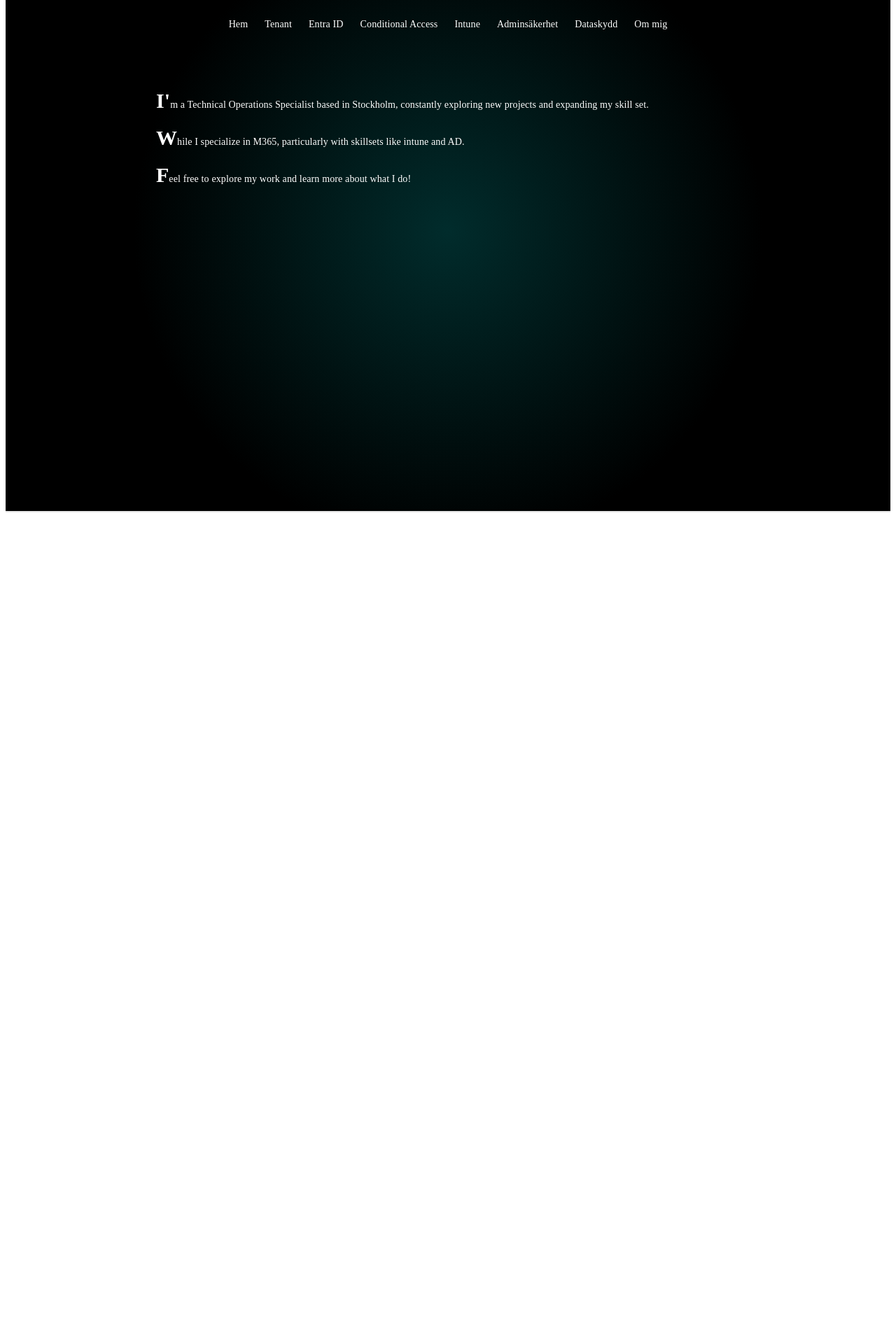
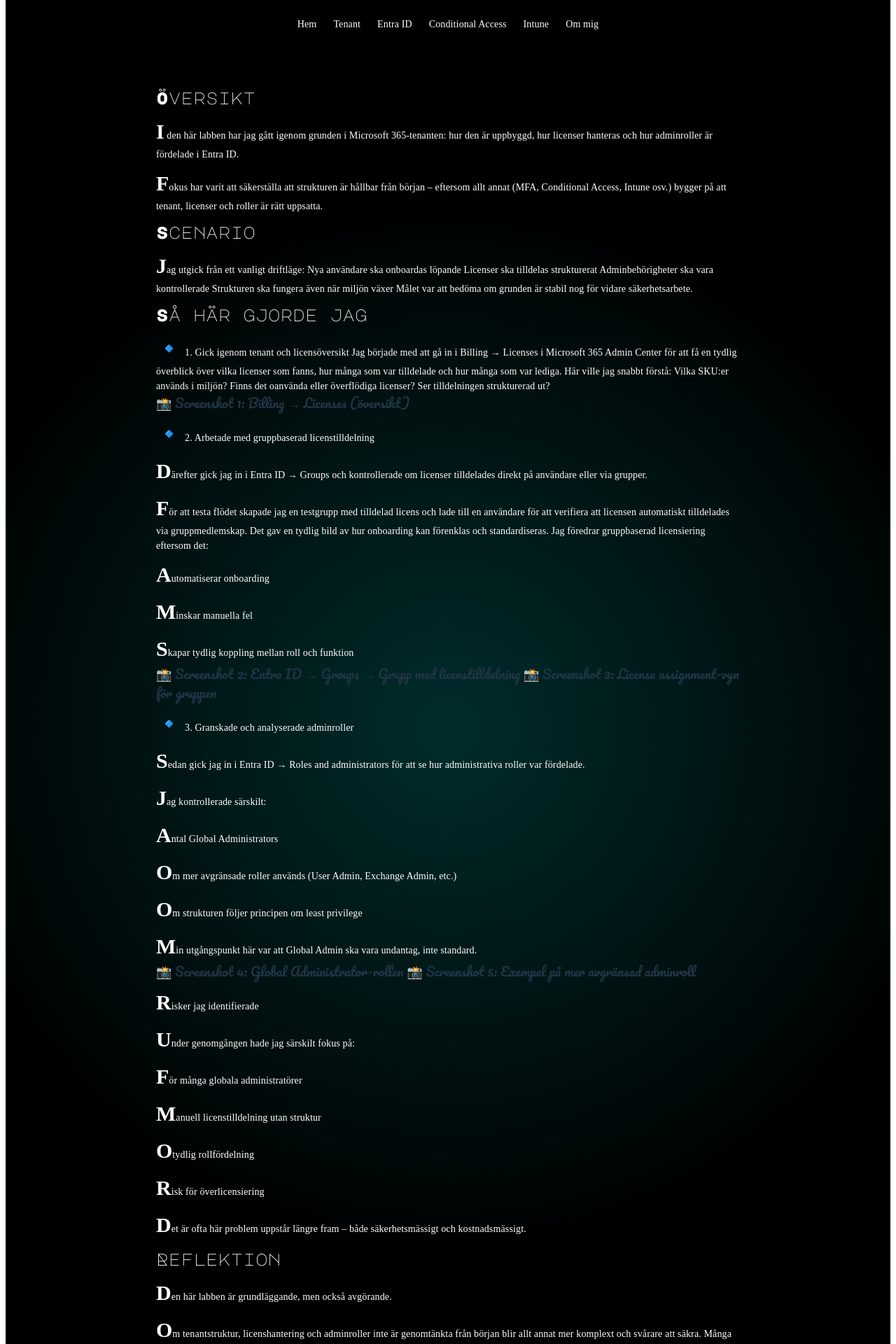
Before and after one commit to alexandsten/alex-andsten, a React (Vite) app: page /labb1 in a window 1280 px wide. Shown: the part 80-2000 px from the top of the page at 70% size. Before the commit the page ends 820 px from the top, so only its background shows below. Built offline with nearby package versions, Linux system fonts and the light colour scheme; a web font is replaced by a local one.

Commit message:
lab 1 start

```diff
--- a/src/components/Labb1.jsx
+++ b/src/components/Labb1.jsx
@@ -141,22 +141,176 @@
              Frontend developer
            </Typography> */}
            {/* <FadeDiv> */}
+
+            <h3>
+              Översikt
+            </h3>
              <CustomTypography>
-               I'm a Technical Operations Specialist based in Stockholm, constantly exploring new
-               projects and expanding my skill set.
+              I den här labben har jag gått igenom grunden i Microsoft 365-tenanten: hur den är uppbyggd, hur licenser hanteras och hur adminroller är fördelade i Entra ID.
              </CustomTypography>
              <CustomTypography>
-               While I specialize in M365, particularly with
-               skillsets like intune and AD.
+                Fokus har varit att säkerställa att strukturen är hållbar från början – eftersom allt annat (MFA, Conditional Access, Intune osv.) bygger på att tenant, licenser och roller är rätt uppsatta.
              </CustomTypography>
-             {/* <CustomTypography sx={{ fontFamily: 'Gotu', color: 'white', fontSize: '14px'  }}>
-               I’m passionate about creativity and problem-solving, always eager to
-               learn and discover new ways to innovate through code.
+
+
+               <h3>
+                Scenario
+              </h3>
+
+              <CustomTypography>
+
+                  Jag utgick från ett vanligt driftläge:
+                  Nya användare ska onboardas löpande
+
+
+                  Licenser ska tilldelas strukturerat
+
+
+                  Adminbehörigheter ska vara kontrollerade
+
+
+                  Strukturen ska fungera även när miljön växer
+
+
+                  Målet var att bedöma om grunden är stabil nog för vidare säkerhetsarbete.
              </CustomTypography>
-             <CustomTypography sx={{ fontFamily: 'Gotu', color: 'white', fontSize: '14px'  }}>
-               With a background in programming and hands-on experience in various
-               projects, I’m excited to share my journey with you.
-             </CustomTypography> */}
+
+             <h3>
+                Så här gjorde jag
+             </h3>
+
+            <CustomTypography>
+                🔹 1. Gick igenom tenant och licensöversikt
+                  Jag började med att gå in i Billing → Licenses i Microsoft 365 Admin Center för att få en tydlig överblick över vilka licenser som fanns, hur många som var tilldelade och hur många som var lediga.
+                  Här ville jag snabbt förstå:
+                  Vilka SKU:er används i miljön? Finns det oanvända eller överflödiga licenser? Ser tilldelningen strukturerad ut?
+             </CustomTypography>
+
+            📸 Screenshot 1:
+ Billing → Licenses (översikt)
+
+            <CustomTypography>
+                🔹 2. Arbetade med gruppbaserad licenstilldelning
+             </CustomTypography>
+
+              <CustomTypography>
+                Därefter gick jag in i Entra ID → Groups och kontrollerade om licenser tilldelades direkt på användare eller via grupper.
+
+             </CustomTypography>
+
+             <CustomTypography>
+                För att testa flödet skapade jag en testgrupp med tilldelad licens och lade till en användare för att verifiera att licensen automatiskt tilldelades via gruppmedlemskap.
+                Det gav en tydlig bild av hur onboarding kan förenklas och standardiseras.
+                Jag föredrar gruppbaserad licensiering eftersom det:
+
+             </CustomTypography>
+
+             <CustomTypography>
+                Automatiserar onboarding
+             </CustomTypography>
+
+
+              <CustomTypography>
+                Minskar manuella fel
+             </CustomTypography>
+
+              <CustomTypography>
+                Skapar tydlig koppling mellan roll och funktion
+             </CustomTypography>
+
+
+              📸 Screenshot 2:
+              Entra ID → Groups → Grupp med licenstilldelning
+              📸 Screenshot 3:
+              License assignment-vyn för gruppen
+
+
+              <CustomTypography>
+                🔹 3. Granskade och analyserade adminroller
+             </CustomTypography>
+
+             <CustomTypography>
+                Sedan gick jag in i Entra ID → Roles and administrators för att se hur administrativa roller var fördelade.
+             </CustomTypography>
+
+             <CustomTypography>
+                Jag kontrollerade särskilt:
+             </CustomTypography>
+
+             <CustomTypography>
+                Antal Global Administrators
+             </CustomTypography>
+
+
+<             CustomTypography>
+                Om mer avgränsade roller används (User Admin, Exchange Admin, etc.)
+             </CustomTypography>
+
+
+              <CustomTypography>
+                Om strukturen följer principen om least privilege
+             </CustomTypography>
+
+             <CustomTypography>
+                Min utgångspunkt här var att Global Admin ska vara undantag, inte standard.
+             </CustomTypography>
+
+
+              📸 Screenshot 4:
+              Global Administrator-rollen
+              📸 Screenshot 5:
+              Exempel på mer avgränsad adminroll
+
+
+              <CustomTypography>
+                Risker jag identifierade
+             </CustomTypography>
+
+             <CustomTypography>
+                Under genomgången hade jag särskilt fokus på:
+             </CustomTypography>
+
+
+             <CustomTypography>
+                För många globala administratörer
+             </CustomTypography>
+
+              <CustomTypography>
+                Manuell licenstilldelning utan struktur
+             </CustomTypography>
+
+
+              <CustomTypography>
+                Otydlig rollfördelning
+             </CustomTypography>
+
+               <CustomTypography>
+                 Risk för överlicensiering
+             </CustomTypography>
+
+              <CustomTypography>
+                Det är ofta här problem uppstår längre fram – både säkerhetsmässigt och kostnadsmässigt.
+             </CustomTypography>
+
+             <h3>
+                Reflektion
+             </h3>
+
+              <CustomTypography>
+                Den här labben är grundläggande, men också avgörande.
+             </CustomTypography>
+
+             <CustomTypography>
+                Om tenantstruktur, licenshantering och adminroller inte är genomtänkta från början blir allt annat mer komplext och svårare att säkra. Många säkerhetsproblem i M365-miljöer handlar egentligen om för breda rättigheter eller otydlig struktur.
+             </CustomTypography>
+
+              <CustomTypography>
+                Det här är exakt den typen av genomgång jag skulle vilja göra i en ny miljö innan jag börjar arbeta med säkerhet, MFA eller Conditional Access.
+             </CustomTypography>
+
+
+
+
              <CustomTypography sx={{ fontFamily: 'Gotu', color: 'white', fontSize: '14px'  }}>
                Feel free to explore my work and learn more about what I do!
              </CustomTypography>
--- a/src/components/MainMenu.jsx
+++ b/src/components/MainMenu.jsx
@@ -141,24 +141,7 @@
                   </Grid>
                 </Link>
              )}
-             {!isSmallScreen && (
-              <Link to="/labb5" style={{ textDecoration: 'none' }}>
-                <Grid item onClick={() => props.setSelectedItem('Prototype')}>
-                    <MenuText sx={{ cursor: 'pointer', '&:hover': { textDecoration: 'underline' }, color: props.selectedItem == 'Prototype' ? '#ed652b' : 'white' }}>
-                      Adminsäkerhet
-                    </MenuText>
-                  </Grid>
-                </Link>
-             )}
-             {!isSmallScreen && (
-              <Link to="/labb6" style={{ textDecoration: 'none' }}>
-                <Grid item onClick={() => props.setSelectedItem('Prototype')}>
-                    <MenuText sx={{ cursor: 'pointer', '&:hover': { textDecoration: 'underline' }, color: props.selectedItem == 'Prototype' ? '#ed652b' : 'white' }}>
-                      Dataskydd
-                    </MenuText>
-                  </Grid>
-                </Link>
-             )}
+
               {!isSmallScreen && (
               <Link to="/about" style={{ textDecoration: 'none' }}>
                 <Grid item onClick={() => props.setSelectedItem('Prototype')}>
@@ -240,26 +223,6 @@
                 </Link>
               </Grid>
               <Grid item>
-                <Link to="/labb5" style={{ textDecoration: 'none' }}>
-                    <MenuText
-                      sx={{ cursor: 'pointer', '&:hover': { textDecoration: 'underline' }, color: 'white' }}
-                      onClick={() => props.setSelectedItem('About')}
-                    >
-                      Adminsäkerhet
-                    </MenuText>
-                </Link>
-              </Grid>
-              <Grid item>
-                <Link to="/labb6" style={{ textDecoration: 'none' }}>
-                    <MenuText
-                      sx={{ cursor: 'pointer', '&:hover': { textDecoration: 'underline' }, color: 'white' }}
-                      onClick={() => props.setSelectedItem('About')}
-                    >
-                      Dataskydd
-                    </MenuText>
-                </Link>
-              </Grid>
-              <Grid item>
                 <Link to="/about" style={{ textDecoration: 'none' }}>
                     <MenuText
                       sx={{ cursor: 'pointer', '&:hover': { textDecoration: 'underline' }, color: 'white' }}
```
